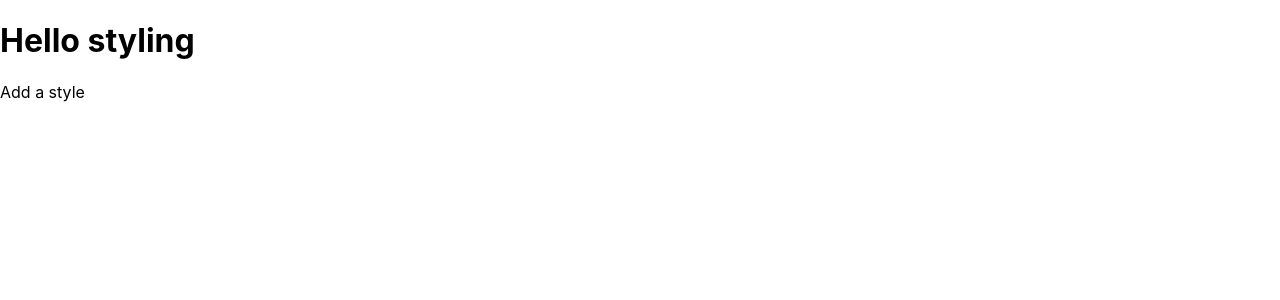
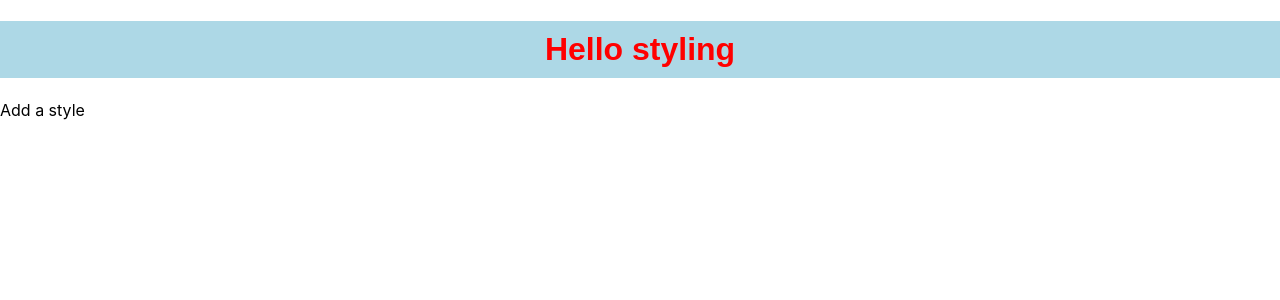
Before and after one commit to Ath1thyan/LearningReact, a React (Create React App) app in the folder react-learn-jvl1/: page / in a window 1280 px wide. Shown: the top 300 px of the page. Built offline with nearby package versions, Linux system fonts and the light colour scheme.

Commit message:
learning react - inline css

```diff
--- a/react-learn-jvl1/src/components/Header.js
+++ b/react-learn-jvl1/src/components/Header.js
@@ -1,7 +1,15 @@
 function Header() {
+    const myStyle = {
+        color : "red",
+        backgroundColor : "lightblue",
+        padding : "10px",
+        textAlign : "center",
+        fontFamily : "Sans-Serif"
+    };
     return (
         <div>
-            <h1>Hello styling</h1>
+            {/* <h1 style={{color : "red", backgroundColor : "lightblue"}} >Hello styling</h1> */}
+            <h1 style={myStyle} >Hello styling</h1>
             <p>Add a style</p>
         </div>
     )
```
